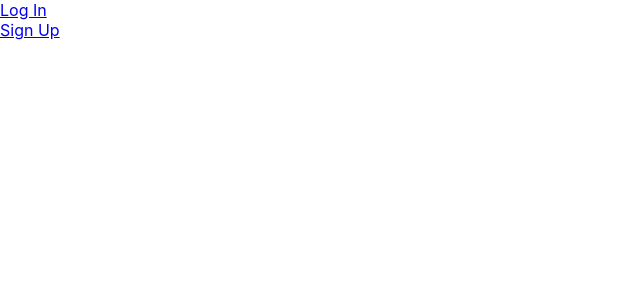
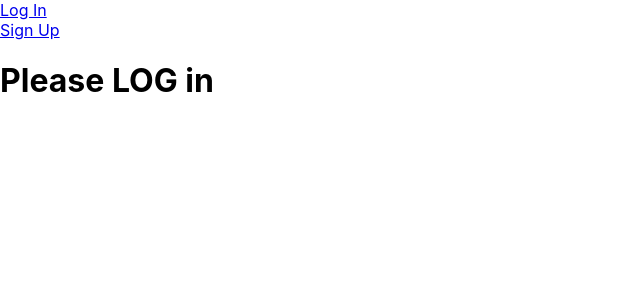
Before and after one commit to shazy89/rent-me-front-end, a React (Create React App) app: page / in a window 1280 px wide. Shown: the top 300 px of the page, without its empty margins (0-640 px from the left). Built offline with nearby package versions, Linux system fonts and the light colour scheme; no server answers.

Commit message:
fix sessions log out

```diff
--- a/package.json
+++ b/package.json
@@ -3,6 +3,8 @@
   "version": "0.1.0",
   "private": true,
   "dependencies": {
+    "@material-ui/core": "^4.11.0",
+    "@material-ui/icons": "^4.9.1",
     "@reduxjs/toolkit": "^1.1.0",
     "@testing-library/jest-dom": "^4.2.4",
     "@testing-library/react": "^9.3.2",
--- a/public/index.html
+++ b/public/index.html
@@ -14,7 +14,10 @@
       manifest.json provides metadata used when your web app is installed on a
       user's mobile device or desktop. See https://developers.google.com/web/fundamentals/web-app-manifest/
     -->
+    <link rel="stylesheet" href="https://fonts.googleapis.com/css?family=Roboto:300,400,500,700&display=swap" />
+    <link rel="stylesheet" href="https://fonts.googleapis.com/icon?family=Material+Icons" />
     <link rel="manifest" href="%PUBLIC_URL%/manifest.json" />
+
     <!--
       Notice the use of %PUBLIC_URL% in the tags above.
       It will be replaced with the URL of the `public` folder during the build.
--- a/src/App.js
+++ b/src/App.js
@@ -4,6 +4,8 @@ import {BrowserRouter, Switch, Route} from 'react-router-dom'
 import Home from './Home'
 import Login from './Login'
 import Signup from './Signup'
+import Offline from './components/Offline'
+import Welcome from './components/Welcome'
 class App extends Component {
   constructor(props) {
     super(props);
@@ -38,7 +40,15 @@ handleLogout = () => {
     user: {}
     })
   }
+
 render() {
+  const isLoggedIn = this.state.isLoggedIn;
+  let stat;
+  if (isLoggedIn){
+    stat = <Welcome  user={this.state.user}/>
+  } else {
+    stat = <Offline/>
+  }
     return (
       <div>
         <BrowserRouter>
@@ -63,6 +73,9 @@ render() {
             />
           </Switch>
         </BrowserRouter>
+           <div>
+             {stat}
+           </div>
       </div>
     );
   }
--- a/src/Signup.js
+++ b/src/Signup.js
@@ -1,5 +1,7 @@
 import React, { Component } from 'react';
 import axios from 'axios'
+
+
 class Signup extends Component {
   constructor(props) {
     super(props);
--- /dev/null
+++ b/src/components/Offline.js
@@ -0,0 +1,13 @@
+import React, { Component } from 'react'
+
+export class Offline extends Component {
+    render() {
+        return (
+            <div>
+                <h1>Please LOG in</h1>
+            </div>
+        )
+    }
+}
+
+export default Offline
--- /dev/null
+++ b/src/components/Welcome.js
@@ -0,0 +1,14 @@
+import React, { Component } from 'react'
+
+export class Welcome extends Component {
+    render() {
+
+        return (
+            <div>
+                <h1>Welcome USER</h1>
+            </div>
+        )
+    }
+}
+
+export default Welcome
```
Also changed, not shown: 1 other file (tests, documents, lock files or other folders).
